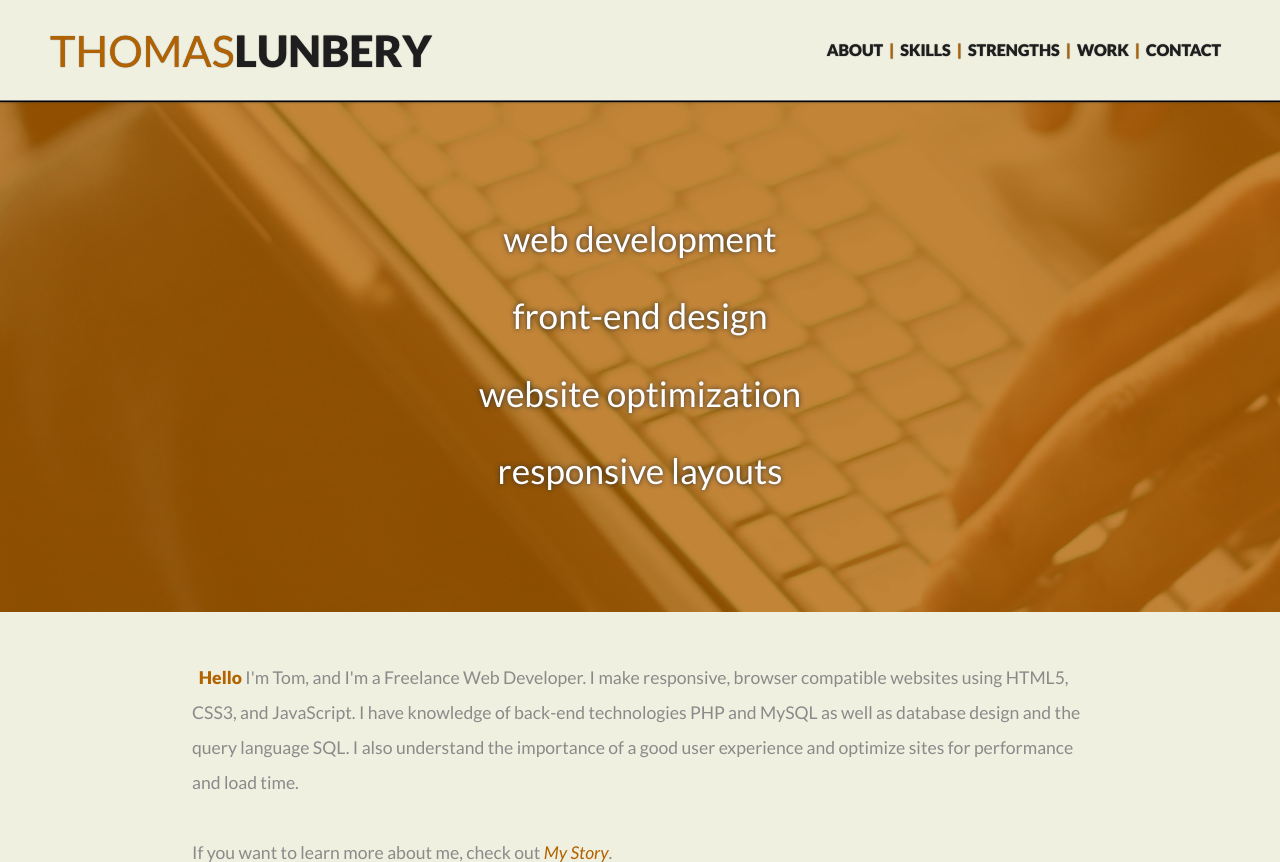
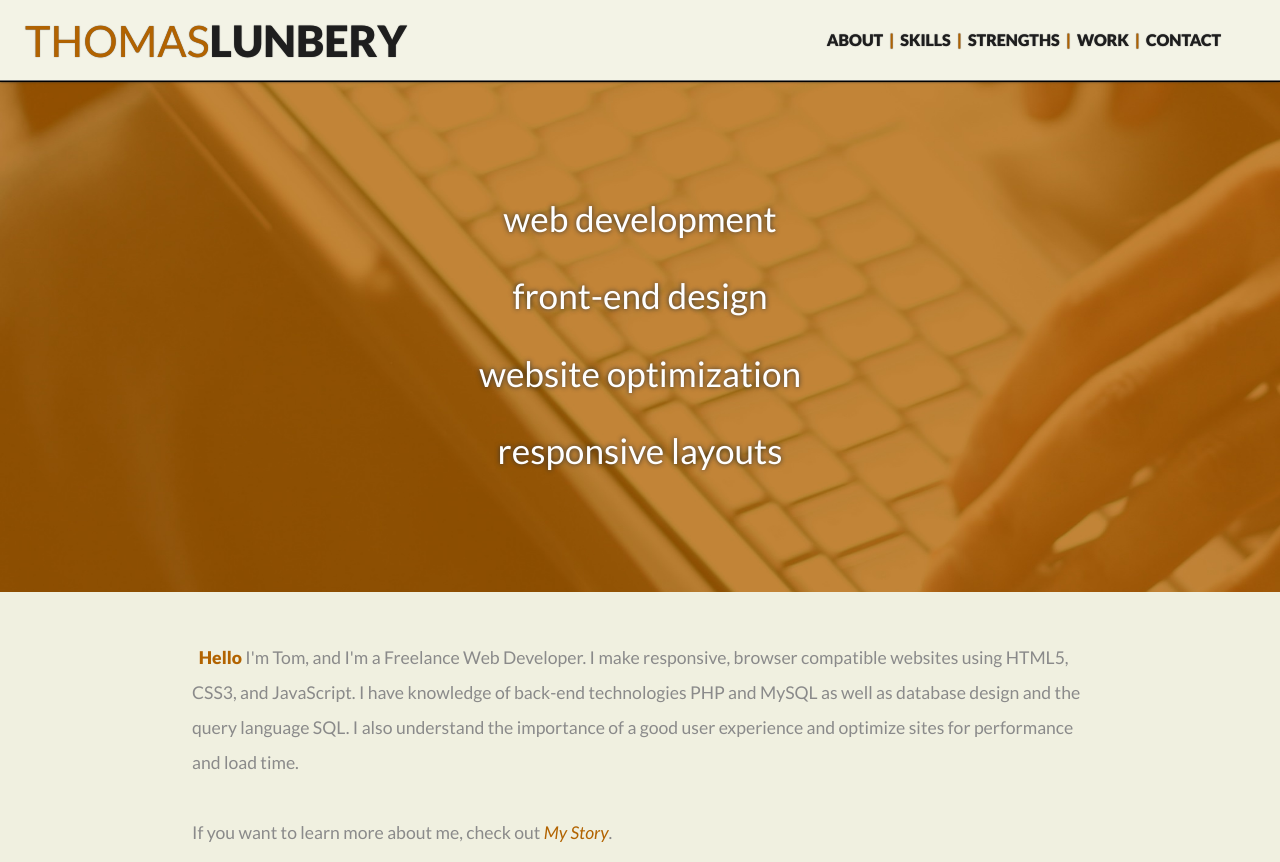
Before and after one commit to tlunbery/Portfolio, a PHP site: page /js/index.html in a window 1280 px wide. Shown: the top 862 px of the page. Run offline with PHP 8.4, Linux system fonts and the light colour scheme; some libraries are stand-ins or nearby versions.

Commit message:
modified colors and image

```diff
--- a/css/phone.css
+++ b/css/phone.css
@@ -34,7 +34,7 @@
 
 #main { height: 825px; padding: 0px; margin: 0px; }
 
-#main_road_pic { background: transparent; height: 250px; margin: 0px; padding-top: 40px; padding-bottom: 40px; }
+#main_road_pic { background-image: url("../img/cc1.jpg"); background: transparent; height: 250px; margin: 0px; padding-top: 40px; padding-bottom: 40px; }
 
 #main_road_pic_text { font-size: 1.5em; color: #f0f0e0; padding: 30px 0px; }
 
--- a/css/style.css
+++ b/css/style.css
@@ -52,7 +52,7 @@ body { background-color: #ffffff; margin: 0 auto; font-size: 1.0em; font-family:
 
 #git_text a:hover { color: #3B3B3B; }
 
-#header { height: 100px; width: 100%; text-shadow: 0px 0px 1px #555555; line-height: 100px; text-transform: uppercase; color: #f0f0e0; border-bottom-width: 2px; border-color: #1e1e1e; border-bottom-style: ridge; box-shadow: 0px 0px 2px #333333; }
+#header { height: 80px; width: 100%; text-shadow: 0px 0px 1px #555555; line-height: 80px; text-transform: uppercase; color: #f0f0e0; border-bottom-width: 2px; border-color: #1e1e1e; border-bottom-style: ridge; box-shadow: 0px 0px 2px #333333; }
 
 #header a:visited { color: #333333; }
 
@@ -72,13 +72,13 @@ hr { clear: both; height: 0px; width: 300px; border: 1px dotted transparent; tex
 
 #main_me_pic { border-radius: 7px 0px 7px 0px; border: 1px solid #454545; box-shadow: 0px 0px 3px #ccc; margin-top: 30px; margin-bottom: 30px; opacity: 0.7; -webkit-transform: rotate(0deg); -ms-transform: rotate(0deg); transform: rotate(0deg); }
 
-#main_road_pic { clear: both; background-size: cover; background: transparent; height: 450px; width: 100%; padding-top: 60px; font-size: 1em; font-weight: 900; }
+#main_road_pic { clear: both; background-size: cover; height: 450px; width: 100%; padding-top: 60px; font-size: 1em; font-weight: 900; }
 
 #main_road_pic_text { padding-top: 20px; font-size: 2.2em; color: #fefefe; text-shadow: 0px 0px 5px #333; text-align: center; }
 
 #main_text { background-color: #f0f0e0; font-size: 1.1em; width: 70%; padding-top: 30px; line-height: 35px; text-align: left; padding-left: 15%; padding-right: 15%; color: #8a8a8a; }
 
-#menu { font-size: 1.0em; float: right; width: 40%; background-color: #f0f0e0; text-align: center; color: #1e1e1e; font-weight: 900; }
+#menu { font-size: 1.0em; float: right; width: 40%; background-color: rgba(240, 240, 224, 0.8); text-align: center; color: #1e1e1e; font-weight: 900; }
 
 #mobile_nav { display: none; }
 
@@ -108,7 +108,7 @@ p { font-family: 'Lato', sans-serif; font-weight: 400; }
 
 .slider_img { display: none; }
 
-#tech_skills { font-size: 1.0em; background-image: url("../img/gray_texture_min.jpg"); padding-top: 70px; height: 750px; width: 60%; padding-left: 20%; padding-right: 20%; }
+#tech_skills { font-size: 1.0em; background-image: url("../img/cc1.jpg"); padding-top: 70px; height: 750px; width: 60%; padding-left: 20%; padding-right: 20%; }
 
 #tech_skills img { box-shadow: 0px 0px 5px #b5b5b5; border-radius: 10px; border: 2px solid #dddddd; }
 
@@ -122,9 +122,9 @@ p { font-family: 'Lato', sans-serif; font-weight: 400; }
 
 #top_lunbery { font-weight: 900; color: #1e1e1e; }
 
-#top_name { font-size: 2.7em; width: 60%; text-align: left; background-color: #f0f0e0; display: inline-block; }
+#top_name { font-size: 2.7em; width: 60%; text-align: left; background-color: rgba(240, 240, 224, 0.8); display: inline-block; }
 
-#top_thomas { padding-left: 50px; color: #b26300; }
+#top_thomas { padding-left: 25px; color: #b26300; }
 
 #work { background-image: url("../img/white_texture_min.jpg"); height: 1080px; padding-top: 100px; color: #8a8a8a; padding-right: 10%; padding-left: 10%; text-align: center; }
 
--- a/includes/headinfo.php
+++ b/includes/headinfo.php
@@ -22,8 +22,8 @@
           <link href="http://fonts.googleapis.com/css?family=Lato:400,900,400italic,900italic" rel="stylesheet" type="text/css">
           <!-- CSS Style Sheets -->
           <link rel="stylesheet" type="text/css" href="css/style.css"/>
-          <link rel="stylesheet" type="text/css" media="screen and (max-width: 736px)" href="css/phone.css"/>
-          <!-- <link rel="stylesheet" type="text/css" media="screen and (min-width: 1025px) and (max-width: 1399px)" href="css/tablet.css"/> -->
+          <link rel="stylesheet" type="text/css" media="screen and (max-width: 799px)" href="css/phone.css"/>
+          <link rel="stylesheet" type="text/css" media="screen and (min-width: 800px) and (max-width: 1399px)" href="css/tablet.css"/>
           <link rel="stylesheet" href="css/animate.css">
           <!-- Script Links -->
           <script src="https://ajax.googleapis.com/ajax/libs/jquery/2.1.3/jquery.min.js"></script>
--- a/sass/phone.scss
+++ b/sass/phone.scss
@@ -106,7 +106,7 @@ body {
 }
 
 #main_road_pic {
-  // background-image: url('../img/road_min.jpg');
+  background-image: url('../img/cc1.jpg');
   background: transparent;
   height: 250px;
   margin: 0px;
--- a/sass/style.scss
+++ b/sass/style.scss
@@ -151,10 +151,10 @@ body {
 }
 
 #header {
-  height: 100px;
+  height: 80px;
   width: 100%;
   text-shadow: 0px 0px 1px #555555;
-  line-height: 100px;
+  line-height: 80px;
   text-transform: uppercase;
   color: #f0f0e0;
   border-bottom-width: 2px;
@@ -215,7 +215,6 @@ hr {
   clear: both;
   // background-image: url('../img/road_orange.png');
   background-size: cover;
-  background: transparent;
   height: 450px;
   width: 100%;
   padding-top: 60px;
@@ -248,7 +247,7 @@ hr {
   font-size: 1.0em;
   float: right;
   width: 40%;
-  background-color: #f0f0e0;
+  background-color: rgba(240, 240, 224, 0.8);
   text-align: center;
   color: #1e1e1e;
   font-weight: 900;
@@ -377,7 +376,7 @@ p {
 
 #tech_skills {
   font-size: 1.0em;
-  background-image: url('../img/gray_texture_min.jpg');
+  background-image: url('../img/cc1.jpg');
   padding-top: 70px;
   height: 750px;
   width: 60%;
@@ -447,12 +446,12 @@ p {
   font-size: 2.7em;
   width: 60%;
   text-align: left;
-  background-color: #f0f0e0;
+  background-color: rgba(240, 240, 224, 0.8);
   display: inline-block;
 }
 
 #top_thomas {
-  padding-left: 50px;
+  padding-left: 25px;
   color: $orange;
 }
 
```
Also changed, not shown: css/tablet.css (+21 -0 lines), index.php (+5 -5 lines), sass/tablet.scss (+85 -0 lines).
